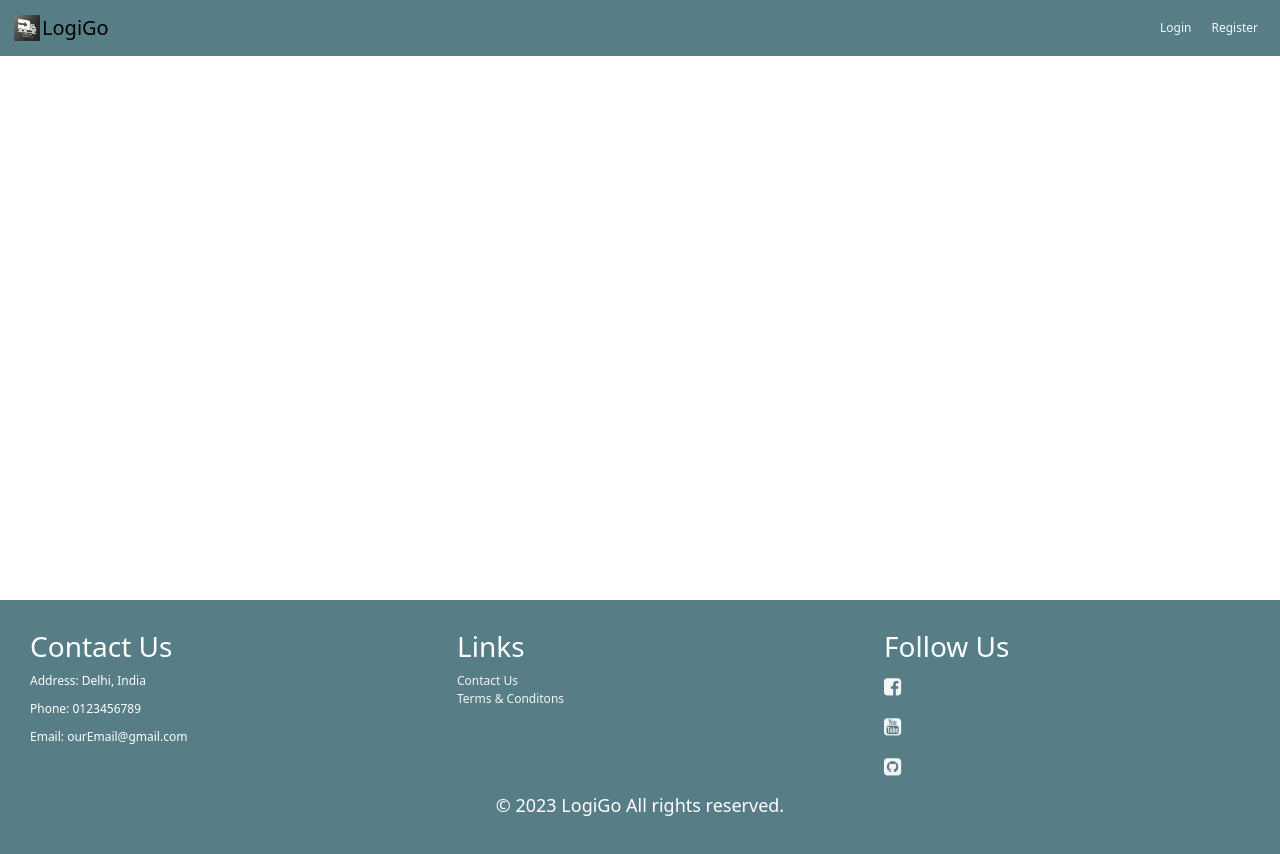
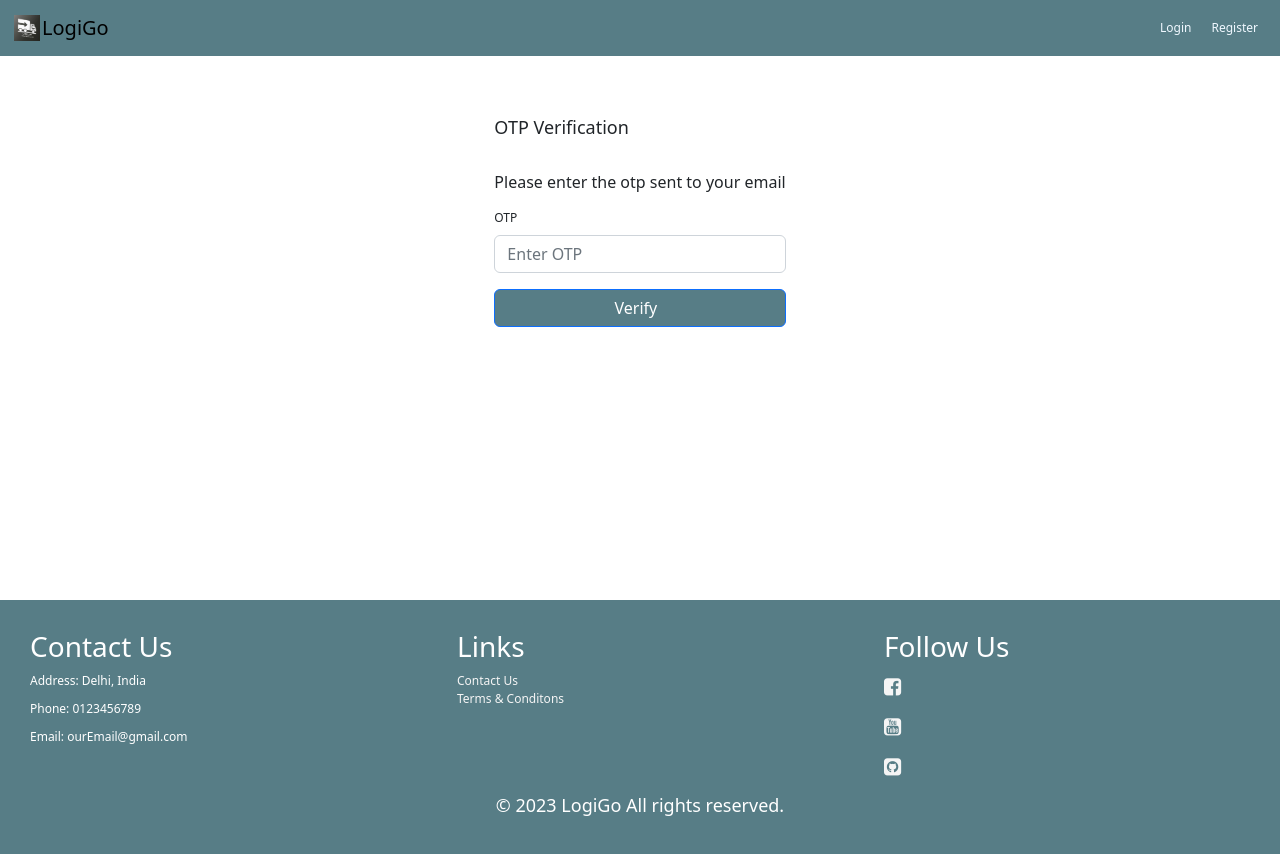
Before and after one commit to mitrya/ONDC-LOGISTICS-BAP, a React (Vite) app in the folder client/: page /verifyOTP in a window 1280 px wide. Shown: the top 854 px of the page. Built offline with nearby package versions, Linux system fonts and the light colour scheme.

Commit message:
Add a verifyotp component

```diff
--- a/client/src/App.jsx
+++ b/client/src/App.jsx
@@ -18,6 +18,7 @@ import Footer from './components/footer/footer';
 import Formpage from './pages/Form/formpage.component';
 import Track from './components/track/track.component';
 import Terms from './components/terms_and_conditions/terms.component';
+import Verifyotp from './components/verifyOTP/verifyotp.component';
 
 function App() {
   return (
@@ -39,7 +40,7 @@ function App() {
           <Route path="/grievance" element={<Grievance />} />
           <Route path="/track" element={<Track />} />
           <Route path="/terms_and_conditions" element={<Terms />} />
-
+          <Route path="/verifyOTP" element={<Verifyotp/>} />
         </Routes>
       </main>
       <Footer/>
--- a/client/src/components/signUp/signUp.component.jsx
+++ b/client/src/components/signUp/signUp.component.jsx
@@ -69,27 +69,23 @@ const SignUp = () => {
           return;
         }
         try {
-          // let res = await fetch("https://logigoapi.onrender.com/signup", {
-          //   method: "post",
-          //   headers: {
-          //     "Content-Type": "application/json",
-          //   },
-          //   body: JSON.stringify({
-          //     signUpDetails,
-          //     address
-          //   }),
-          // })
-          // let data = await res.json();
+          let res = await fetch("http://localhost:8000/signup", {
+            method: "post",
+            headers: {
+              "Content-Type": "application/json",
+            },
+            body: JSON.stringify({
+              signUpDetails,
+              address
+            }),
+          })
+          let signupData = await res.json();
 
-          // if (data.error) {
-          //   setLoading(false);
-          //   alert(data.error);
-          // } else {
-			    //   setLoading(false);
-
-          //   navigate('/signin')
-          // }
-          let res = await fetch('http://localhost:8000/generate',{
+          if (signupData.error) {
+            setLoading(false);
+            alert(signupData.error);
+          } else {
+            let result = await fetch('http://localhost:8000/generate',{
                 method: "post",
                 headers: {
                   "Content-Type": "application/json",
@@ -99,8 +95,16 @@ const SignUp = () => {
                   address
                 }),
             });
-          let data = await res.json();
-          console.log('data is ',data);
+            let otpdata = await result.json();
+            if(otpdata.error){
+              setLoading(false);
+              alert(otpdata.error);
+            }
+            else{
+              setLoading(false);
+              navigate('/verifyOTP')
+            }
+          }
         }
         catch(err){
           setLoading(false);
--- /dev/null
+++ b/client/src/components/verifyOTP/verifyotp.component.jsx
@@ -0,0 +1,82 @@
+import React, { useState, useEffect} from 'react'
+import { useNavigate } from 'react-router-dom';
+import Button from 'react-bootstrap/Button';
+import Form from 'react-bootstrap/Form';
+import {ThreeDots} from 'react-loading-icons'
+
+const Verifyotp = () => {
+
+    useEffect(() => {
+        document.title='OTP-Verification'
+    })
+
+    const history=useNavigate();
+    const [otp, setOTP] = useState('');
+    const [loading,setLoading] = useState(false);
+
+
+    const handleChange = (event) => {
+        setOTP(event.target.value);
+    };
+
+    const handleSubmit = async event => {
+        event.preventDefault();
+        setLoading(true);
+        try {
+            let res = await fetch('http://localhost:8000/validateOTP',{
+                method: "post",
+                headers: {
+                    "Content-Type" : "application/json",
+                },
+                body:JSON.stringify( {
+                    otp
+                })
+            });
+            let data = await res.json();
+            if(data.error) {
+			    setLoading(false);
+                alert(data.error);
+            } else {
+			    setLoading(false);
+
+                // let addr = data.user.address;
+                // if(addr.door=="") data.user.address = {};
+                // localStorage.setItem('user',JSON.stringify(data.user));
+                // localStorage.setItem('token',JSON.stringify(data.token));
+                // // history('/');
+                // navigate('/signin');
+            }
+        } catch (error) {
+			setLoading(false);
+            alert(error);
+        }
+    }
+
+    return (
+        <div className="forms mt-5 d-flex justify-content-center">
+            <div className='form1'>
+                <div className="form-heading">OTP Verification</div>
+                <div className="form-subheading">Please enter the otp sent to your email</div>
+                <Form>
+
+                    <Form.Group className="mb-3" controlId="signInFormBasicPassword">
+                        <Form.Label>OTP</Form.Label>
+                        <Form.Control
+                            name="otp"
+                            type="text"
+                            placeholder="Enter OTP"
+                            required
+                            value={otp}
+                            onChange={handleChange}
+                        />
+                    </Form.Group>
+                    <Button variant="primary" type="submit" onClick={handleSubmit}>
+                    {loading ? <span> Loading</span>: <span>Verify</span>} &nbsp; {loading && <span className='loader'><ThreeDots/></span>}
+                    </Button>
+                </Form>
+            </div>
+        </div>
+    )
+}
+
+export default Verifyotp;
```
Lines whose indentation alone changed are shown as unchanged.
